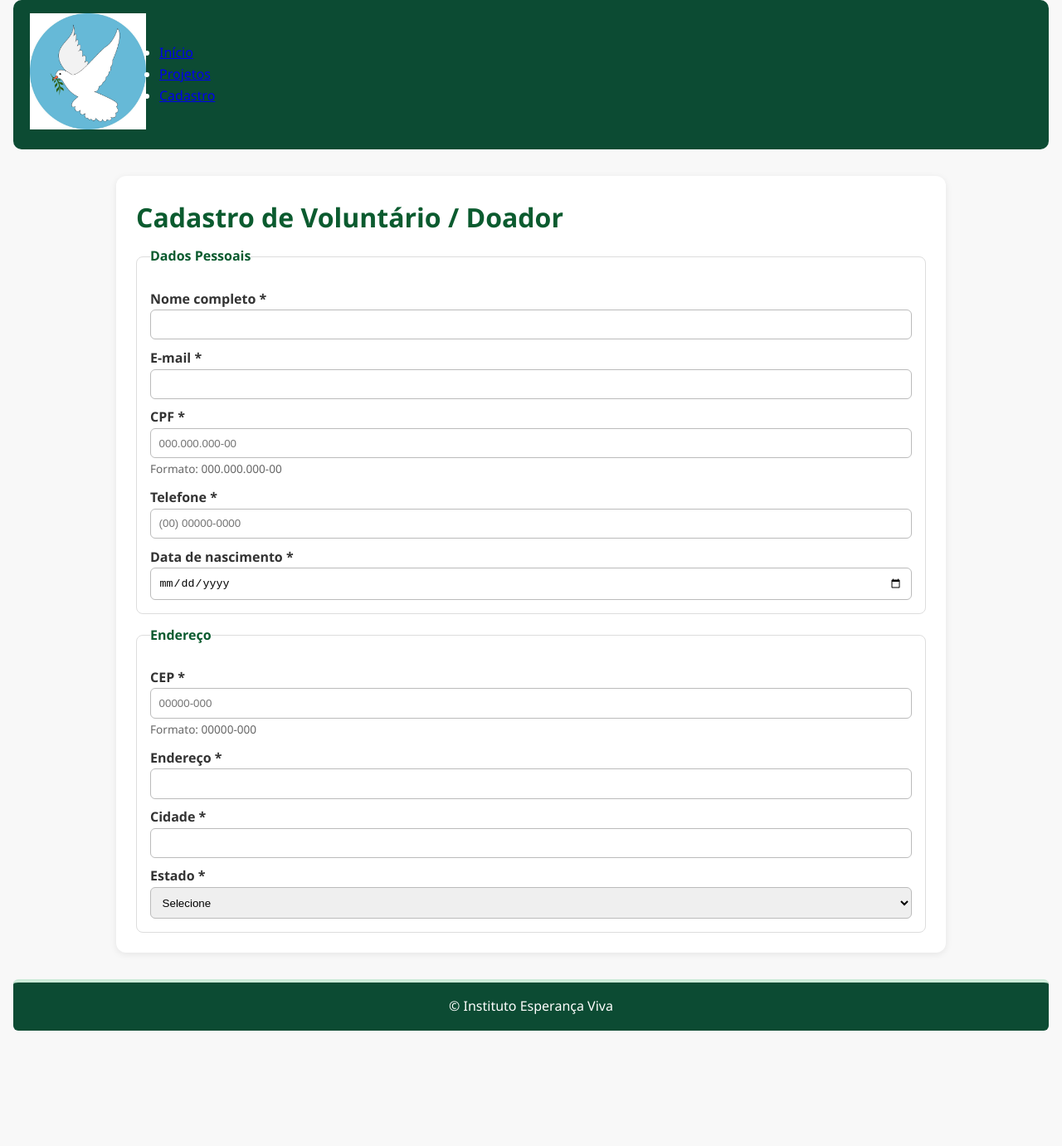
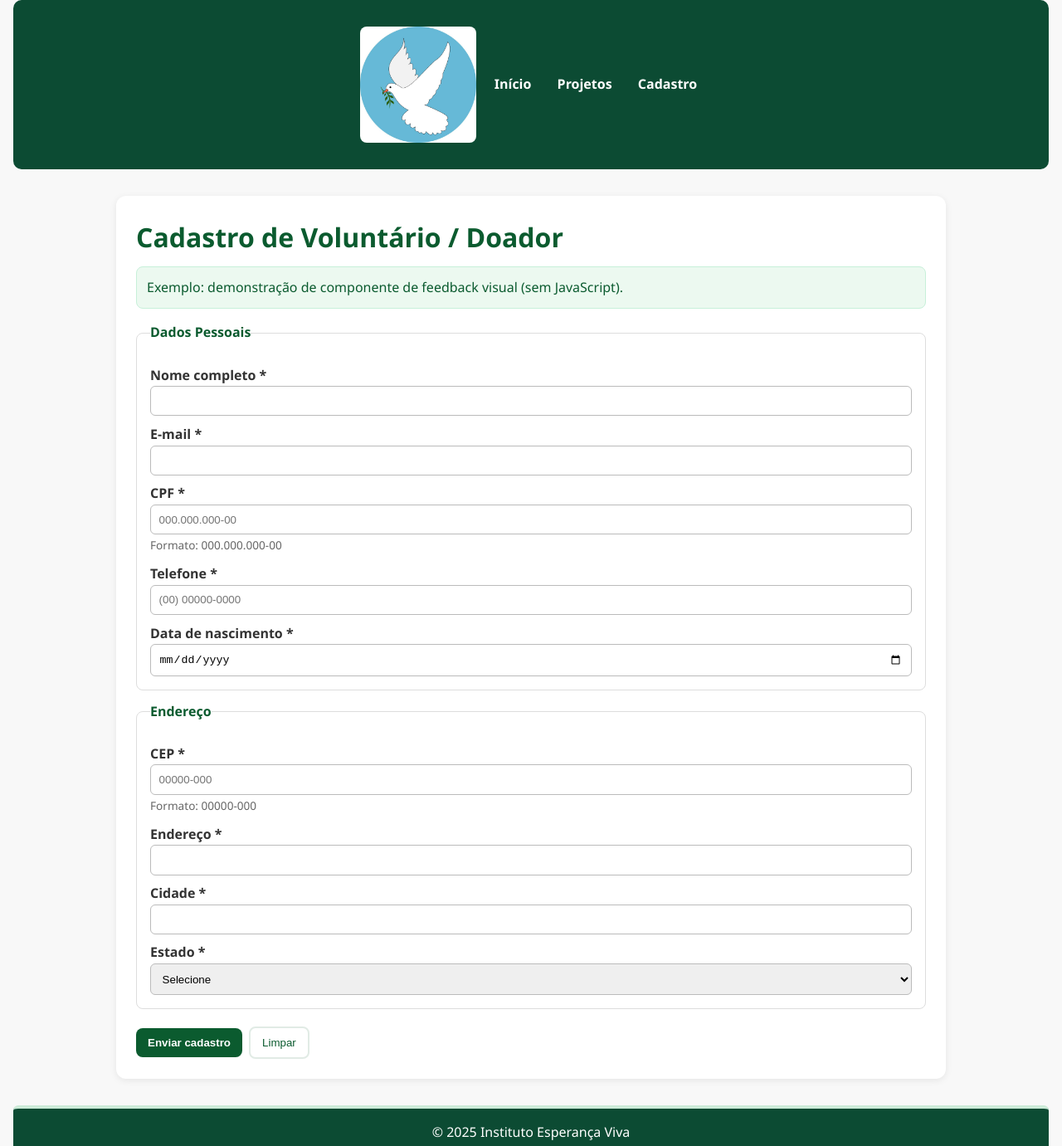
Before and after one commit to CarlosENunes93/ONG-Instituto-Esperan-a-Viva-2, a plain HTML site: page cadastro.html in a window 1280 px wide. Shown: the top 1381 px of the page at 83% size. Before the commit the page ends 1242 px from the top, so only its background shows below. Drawn offline with Linux system fonts and the light colour scheme.

Commit message:
Refactor cadastro.html for improved layout and UX
Updated the layout and added a visual alert component to the cadastro form. Improved styling and added submit/reset buttons.

```diff
--- a/cadastro.html
+++ b/cadastro.html
@@ -10,18 +10,31 @@
 
 <body>
 <header>
+  <div class="container" style="display:flex;align-items:center;gap:1rem;">
+    <div class="brand">
       <a href="index.html"><img src="imagens/Logo.jpg" alt="Logotipo do Instituto Esperança Viva" width="140"></a>
+    </div>
+
     <nav aria-label="Navegação">
-<ul>
+      <input class="nav-toggle" id="nav-toggle-cad" type="checkbox" />
+      <label for="nav-toggle-cad" aria-hidden="true">☰</label>
+
+      <ul class="nav-list">
         <li><a href="index.html">Início</a></li>
         <li><a href="projetos.html">Projetos</a></li>
         <li><a href="cadastro.html">Cadastro</a></li>
       </ul>
     </nav>
+  </div>
 </header>
 
 <main>
   <h1>Cadastro de Voluntário / Doador</h1>
+
+  <!-- Exemplo de alerta visual (simulado, sem JS) -->
+  <div class="alert alert--success" role="status">
+    Exemplo: demonstração de componente de feedback visual (sem JavaScript).
+  </div>
 
   <form id="form-cadastro" action="#" method="post" novalidate>
     <fieldset>
@@ -66,11 +79,16 @@
         <option value="BA">BA</option>
       </select>
     </fieldset>
+
+    <div style="display:flex;gap:8px;align-items:center;margin-top:8px">
+      <button class="btn btn-primary" type="submit" style="background:var(--brand-700);color:#fff;padding:10px 14px;border-radius:8px;border:0;font-weight:700">Enviar cadastro</button>
+      <button class="btn btn-ghost" type="reset" style="background:transparent;border:2px solid rgba(11,91,47,0.12);color:var(--brand-700);padding:10px 14px;border-radius:8px">Limpar</button>
+    </div>
   </form>
 </main>
 
 <footer>
-<p>&copy; Instituto Esperança Viva</p>
+  <p>&copy; 2025 Instituto Esperança Viva</p>
 </footer>
 </body>
 </html>
```
Lines whose indentation alone changed are shown as unchanged.
